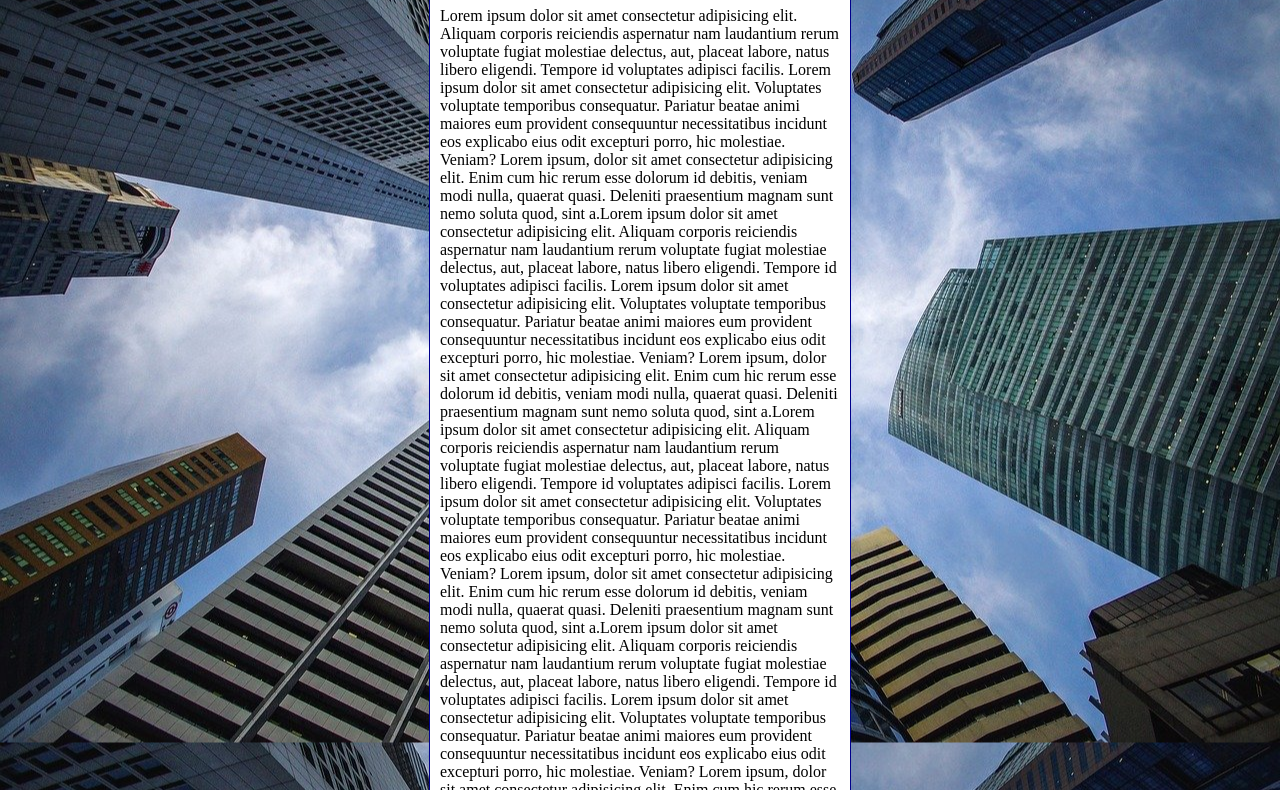
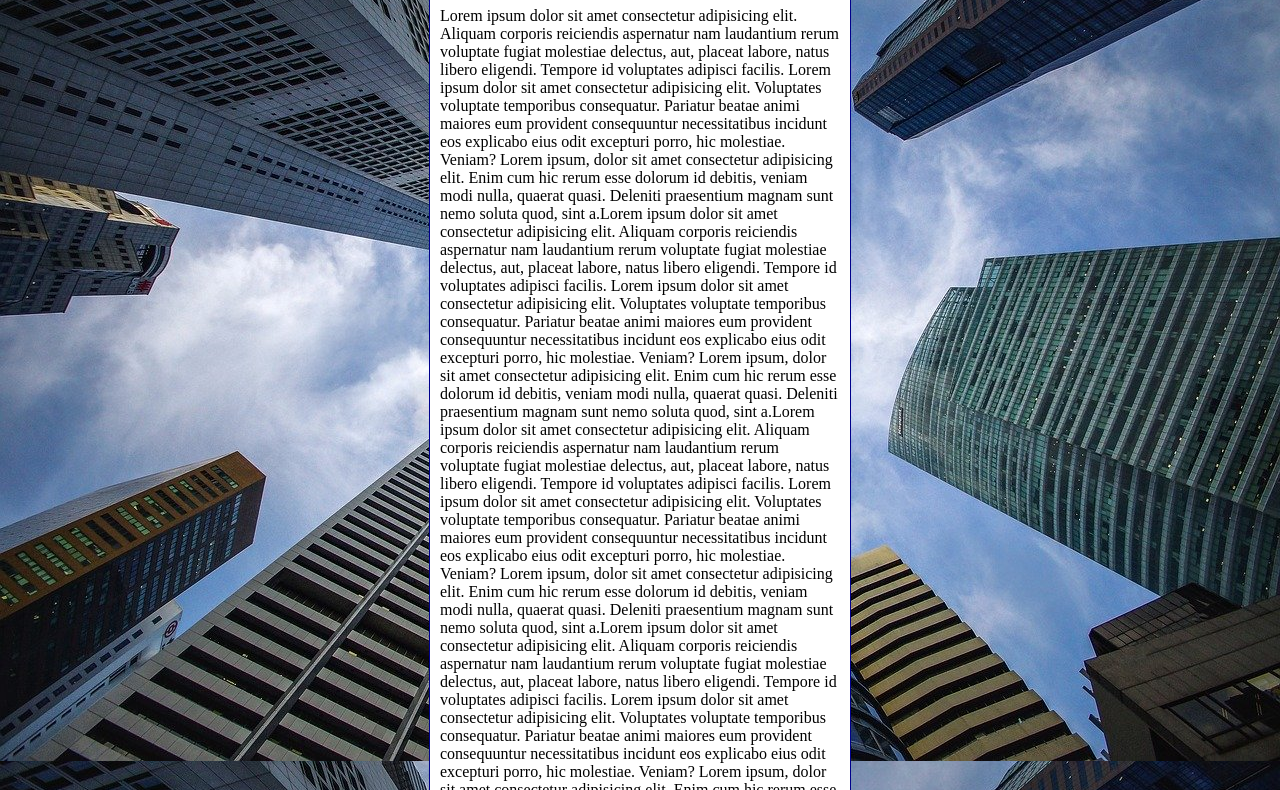
Before and after one commit to MatheusMaganoBueno/html-css, a plain HTML site: page exercicios/ex022/fundo006.html in a window 1280 px wide. Shown: the part 92-882 px from the top of the page. Drawn offline with Linux system fonts and the light colour scheme.

Commit message:
Atualizando ex fundo006

```diff
--- a/exercicios/ex022/fundo006.html
+++ b/exercicios/ex022/fundo006.html
@@ -3,20 +3,27 @@
 <head>
     <meta charset="UTF-8">
     <meta name="viewport" content="width=device-width, initial-scale=1.0">
-    <title>Document</title>
+    <title>Fundo fixo de tela</title>
     <style>
         body {
             height: 100vh;
-            background-color: black;
+            /*background-color: black;
             background-image: url(imagens/wallpaper002.jpg);
             background-position: center center;
-            background-repeat: repeat-y;
+            background-repeat: no-repeat;
+            background-size: cover;
+            background-attachment: fixed;*/
+
+            /* Shorthand - Background
+               color > image > position > reapeat > [size] > attachment
+            */
+            background: black url(imagens/wallpaper002.jpg) center center no-repeat fixed;
             background-size: cover;
         }
 
         main {
             background-color: white;
-            width: 400px;
+            max-width: 400px;
             padding: 10px;
             margin: auto;
             border: 1px solid darkblue;
```
